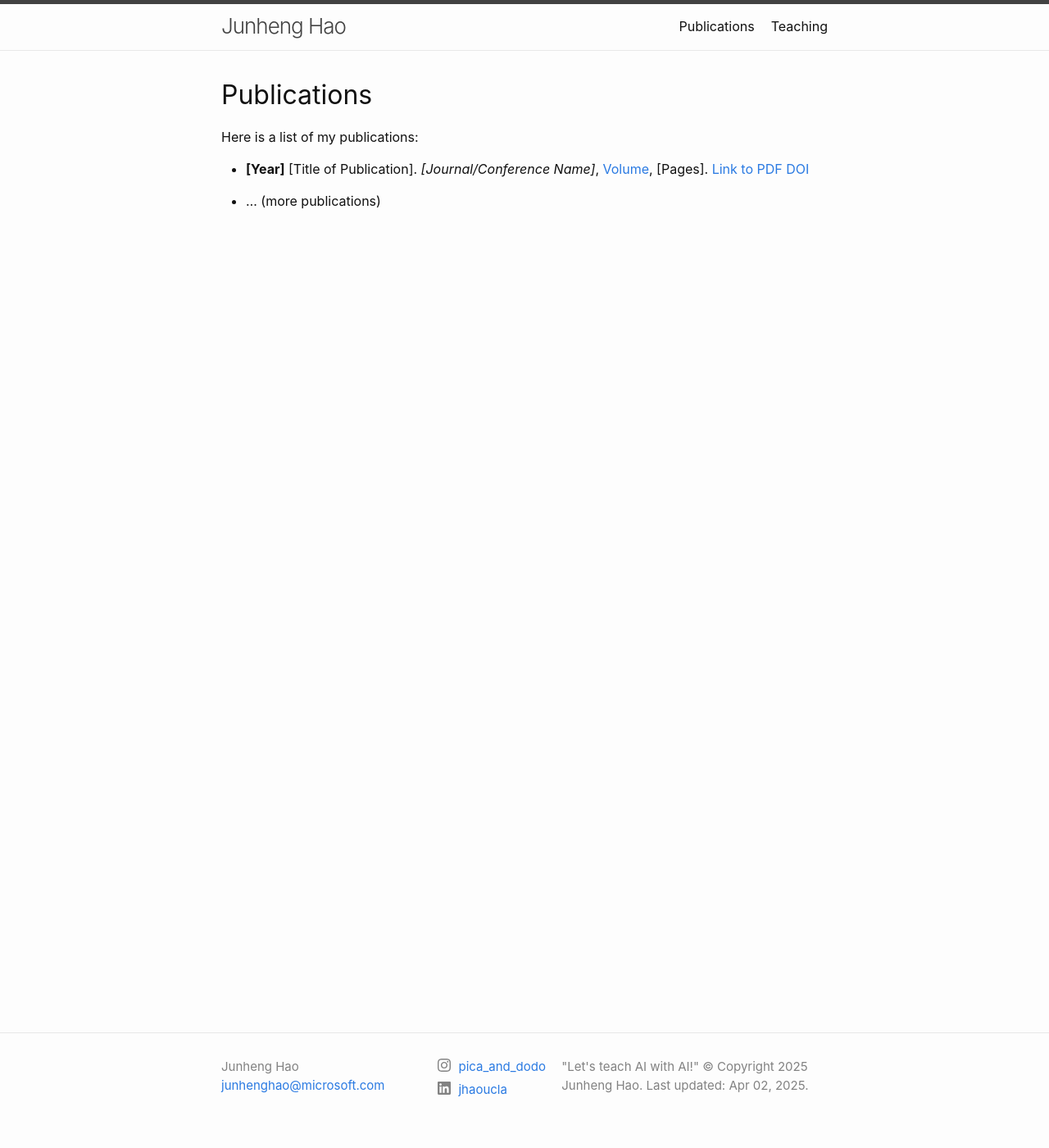
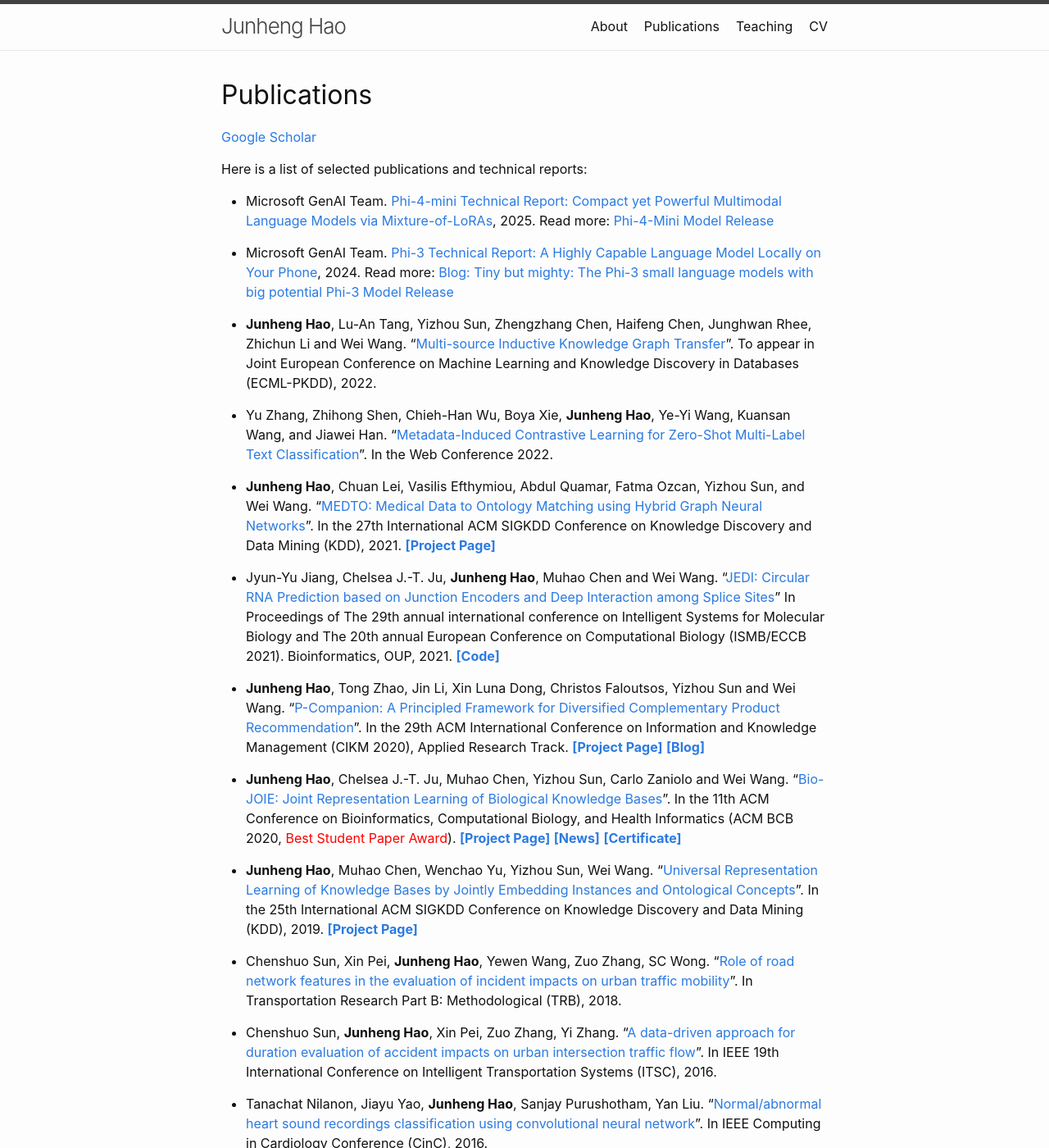
Before and after one commit to junhenghao/junhenghao.github.io, a Jekyll site: the page built from publication.md, in a window 1280 px wide and 1400 px high. Shown: the whole window at 82% size. Built offline with Jekyll 4.4.1, drawn with Linux system fonts in a browser that asks for light colours; some of the changed text lies outside the part shown.

Commit message:
add publication/example teaching/CV

```diff
--- a/_config.yml
+++ b/_config.yml
@@ -4,7 +4,7 @@ email: junhenghao@microsoft.com
 description: > # this means to ignore newlines until "twitter_username:"
   "Let's teach AI with AI!"
 
-  © Copyright 2025 Junheng Hao. Last updated: Apr 02, 2025.
+  © Copyright 2025 Last updated: Apr 22, 2025
 
 # social links
 linkedin_username: jhaoucla
@@ -37,11 +37,24 @@ minima:
 # If you want to link only specific pages in your header, uncomment
 # this and add the path to the pages in order as they should show up
 header_pages:
-- about.html
+- about.md
 - publication.md
 # - project.md
 - teaching.md
 - cv.md
+
+# Custom navigation links
+# nav:
+#   - title: Publications
+#     url: /publications/
+#   - title: Projects
+#     url: /projects/
+#   - title: Teaching
+#     url: /teaching/
+#   - title: CV
+#     url: /assets/pdf/your-cv.pdf  # Direct link to your CV file
+#   - title: Contact
+#     url: /contact/
 
 # Build settings
 theme: minima
--- a/publication.md
+++ b/publication.md
@@ -5,8 +5,31 @@ title: Publications
 
 # Publications
 
-Here is a list of my publications:
+[Google Scholar](https://scholar.google.com/citations?user=GL1yyoEAAAAJ&hl=en)
 
-* **[Year]** [Title of Publication]. *[Journal/Conference Name]*, [Volume]([Issue]), [Pages]. [Link to PDF](...) [DOI](...)
+Here is a list of selected publications and technical reports:
 
-* ... (more publications)
+* Microsoft GenAI Team. [Phi-4-mini Technical Report: Compact yet Powerful Multimodal Language Models via Mixture-of-LoRAs](https://arxiv.org/abs/2503.01743), 2025. Read more: [Phi-4-Mini Model Release](https://azure.microsoft.com/en-us/blog/empowering-innovation-the-next-generation-of-the-phi-family/)
+
+* Microsoft GenAI Team. [Phi-3 Technical Report: A Highly Capable Language Model Locally on Your Phone](https://export.arxiv.org/abs/2404.14219), 2024. Read more: [Blog: Tiny but mighty: The Phi-3 small language models with big potential](https://news.microsoft.com/source/features/ai/the-phi-3-small-language-models-with-big-potential/?ocid=FY24_soc_omc_br_li_Phi3) [Phi-3 Model Release](https://azure.microsoft.com/en-us/blog/introducing-phi-3-redefining-whats-possible-with-slms/)
+
+
+* **Junheng Hao**, Lu-An Tang, Yizhou Sun, Zhengzhang Chen, Haifeng Chen, Junghwan Rhee, Zhichun Li and Wei Wang. "[Multi-source Inductive Knowledge Graph Transfer](https://2022.ecmlpkdd.org/)". To appear in Joint European Conference on Machine Learning and Knowledge Discovery in Databases (ECML-PKDD), 2022.
+
+* Yu Zhang, Zhihong Shen, Chieh-Han Wu, Boya Xie, **Junheng Hao**, Ye-Yi Wang, Kuansan Wang, and Jiawei Han. "[Metadata-Induced Contrastive Learning for Zero-Shot Multi-Label Text Classification](https://arxiv.org/abs/2202.05932)". In the Web Conference 2022.
+
+* **Junheng Hao**, Chuan Lei, Vasilis Efthymiou, Abdul Quamar, Fatma Ozcan, Yizhou Sun, and Wei Wang. "[MEDTO: Medical Data to Ontology Matching using Hybrid Graph Neural Networks](https://dl.acm.org/doi/10.1145/3447548.3467138)". In the 27th International ACM SIGKDD Conference on Knowledge Discovery and Data Mining (KDD), 2021. [**\[Project Page\]**](https://www.haojunheng.com/project/medto/)
+
+* Jyun-Yu Jiang, Chelsea J.-T. Ju, **Junheng Hao**, Muhao Chen and Wei Wang. "[JEDI: Circular RNA Prediction based on Junction Encoders and Deep Interaction among Splice Sites](https://academic.oup.com/bioinformatics/article/37/Supplement_1/i289/6319680)" In Proceedings of The 29th annual international conference on Intelligent Systems for Molecular Biology and The 20th annual European Conference on Computational Biology (ISMB/ECCB 2021). Bioinformatics, OUP, 2021. [**\[Code\]**](https://github.com/hallogameboy/JEDI)
+
+* **Junheng Hao**, Tong Zhao, Jin Li, Xin Luna Dong, Christos Faloutsos, Yizhou Sun and Wei Wang. "[P-Companion: A Principled Framework for Diversified Complementary Product Recommendation](https://dl.acm.org/doi/10.1145/3340531.3412732)". In the 29th ACM International Conference on Information and Knowledge Management (CIKM 2020), Applied Research Track. [**\[Project Page\]**](https://www.haojunheng.com/project/pcompanion/) [**\[Blog\]**](https://www.amazon.science/blog/improving-complementary-product-recommendations)
+
+* **Junheng Hao**, Chelsea J.-T. Ju, Muhao Chen, Yizhou Sun, Carlo Zaniolo and Wei Wang. "[Bio-JOIE: Joint Representation Learning of Biological Knowledge Bases](https://dl.acm.org/doi/10.1145/3388440.3412477)". In the 11th ACM Conference on Bioinformatics, Computational Biology, and Health Informatics (ACM BCB 2020, <span style="color:red"> Best Student Paper Award</span>). [**\[Project Page\]**](https://www.haojunheng.com/project/goterm/) [**\[News\]**](https://www.cs.ucla.edu/paper-from-ucla-scalable-analytics-institute-wins-best-student-paper-award-at-acm-bcb-2020/) [**\[Certificate\]**](https://www.haojunheng.com/files/others/Best-Student-Paper-ACMBCB-2020.pdf)
+
+* **Junheng Hao**, Muhao Chen, Wenchao Yu, Yizhou Sun, Wei Wang. "[Universal Representation Learning of Knowledge Bases by Jointly Embedding Instances and Ontological Concepts](https://dl.acm.org/citation.cfm?id=3330838)". In the 25th International ACM SIGKDD Conference on Knowledge Discovery and Data Mining (KDD), 2019. [**\[Project Page\]**](https://www.haojunheng.com/project/joie-kdd/)
+
+* Chenshuo Sun, Xin Pei, **Junheng Hao**, Yewen Wang, Zuo Zhang, SC Wong. "[Role of road network features in the evaluation of incident impacts on urban traffic mobility](https://www.sciencedirect.com/science/article/pii/S0191261518302716)". In Transportation Research Part B: Methodological (TRB), 2018.
+
+* Chenshuo Sun, **Junheng Hao**, Xin Pei, Zuo Zhang, Yi Zhang. "[A data-driven approach for duration evaluation of accident impacts on urban intersection traffic flow](https://ieeexplore.ieee.org/abstract/document/7795733)". In IEEE 19th International Conference on Intelligent Transportation Systems (ITSC), 2016.
+
+* Tanachat Nilanon, Jiayu Yao, **Junheng Hao**, Sanjay Purushotham, Yan Liu. "[Normal/abnormal heart sound recordings classification using convolutional neural network](https://ieeexplore.ieee.org/abstract/document/7868810)". In IEEE Computing in Cardiology Conference (CinC), 2016.
```
Also changed, not shown: cv.md (+10 -0 lines), teaching/cs146-winter21.md (added, +89 -0 lines), 1 other file.
